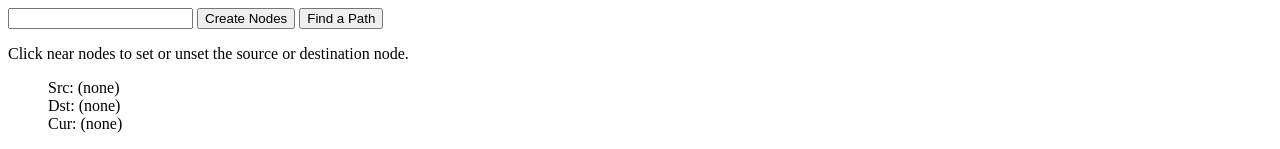
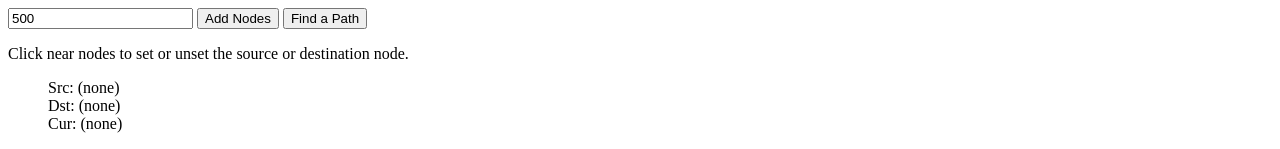
Before and after one commit to piratejon/mesh-model-toys, a plain HTML site: page index.html in a window 1280 px wide. Shown: the top 149 px of the page. Drawn offline with Linux system fonts and the light colour scheme.

Commit message:
add default value for node count box

```diff
--- a/index.html
+++ b/index.html
@@ -9,7 +9,7 @@
     <script src="meshpath.js"></script>
   </head>
   <body id="body" onload="meshpath.init(512,512)">
-    <label for="node_count"><input name="node_count" id="node_count" /></label> <input type="button" onclick="meshpath.create_nodes(document.getElementById('node_count').value); return 0;" value="Create Nodes" /> <input type="button" onclick="meshpath.wagumba(); return 0;" value="Find a Path" />
+    <label for="node_count"><input name="node_count" id="node_count" value="500" /></label> <input type="button" onclick="meshpath.create_nodes(document.getElementById('node_count').value); return 0;" value="Add Nodes" /> <input type="button" onclick="meshpath.wagumba(); return 0;" value="Find a Path" />
     <p>Click near nodes to set or unset the source or destination node.
     <ul id="vars"><li>Src: <span id="src">(none)</span><li>Dst: <span id="dst">(none)</span><li>Cur: <span id="cur">(none)</span></ul>
     <div id="wtf">
```
